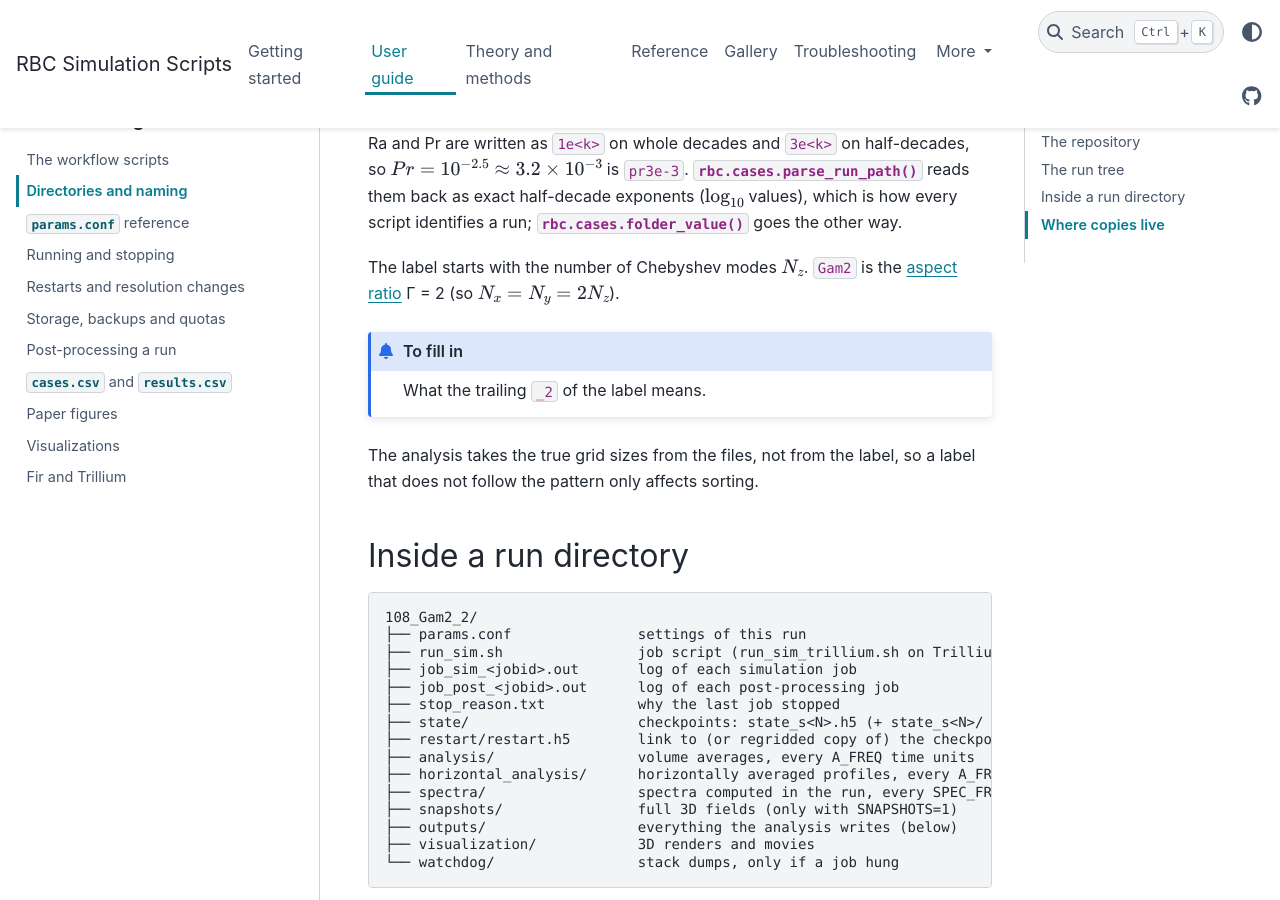
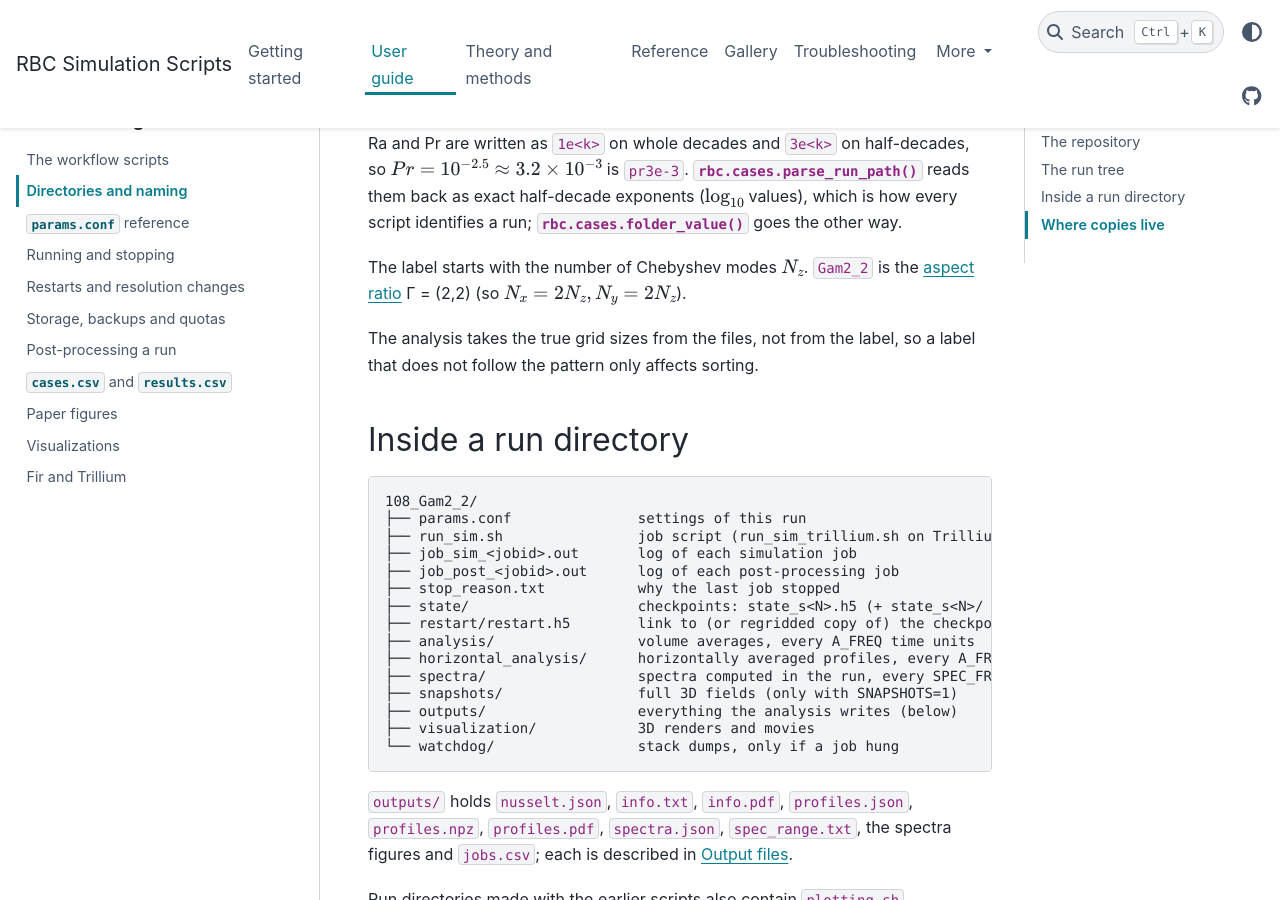
Before and after one commit to ollieinresearch/rbc_scripts, a Sphinx documentation site: the page built from docs/user-guide/directories.md, in a window 1280 px wide and 900 px high, scrolled down 983 px. Built offline with Sphinx 7.4.7 and the PyData theme 0.15.4, drawn with Linux system fonts in a browser that asks for light colours; pages that are not in the unit, such as notebooks, are missing from menus.

````diff
--- a/docs/user-guide/directories.md
+++ b/docs/user-guide/directories.md
@@ -47,14 +47,9 @@ $Pr = 10^{-2.5} \approx 3.2\times10^{-3}$ is `pr3e-3`. {func}`rbc.cases.parse_ru
 reads them back as exact half-decade exponents ($\log_{10}$ values), which is how every
 script identifies a run; {func}`rbc.cases.folder_value` goes the other way.
 
-The label starts with the number of Chebyshev modes $N_z$. `Gam2` is the
-{term}`aspect ratio` Γ = 2 (so $N_x = N_y = 2N_z$).
+The label starts with the number of Chebyshev modes $N_z$. `Gam2_2` is the
+{term}`aspect ratio` Γ = (2,2) (so $N_x = 2N_z, N_y = 2N_z$).
 
-```{admonition} To fill in
-:class: todo-note
-
-What the trailing `_2` of the label means.
-```
 
 The analysis takes the true grid sizes from the files, not from the label, so a label
 that does not follow the pattern only affects sorting.
````
Also changed, not shown: 6 other files.
